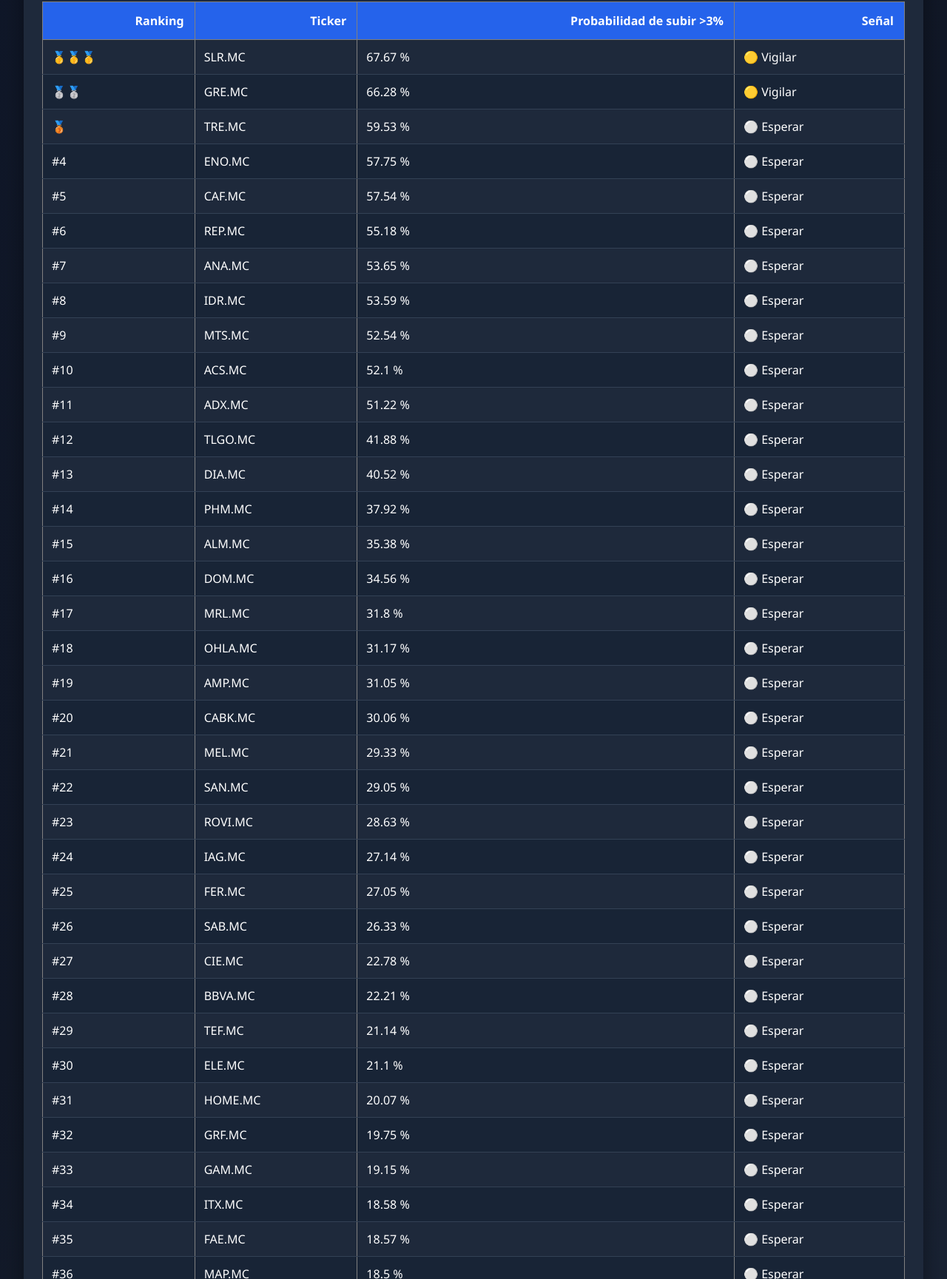
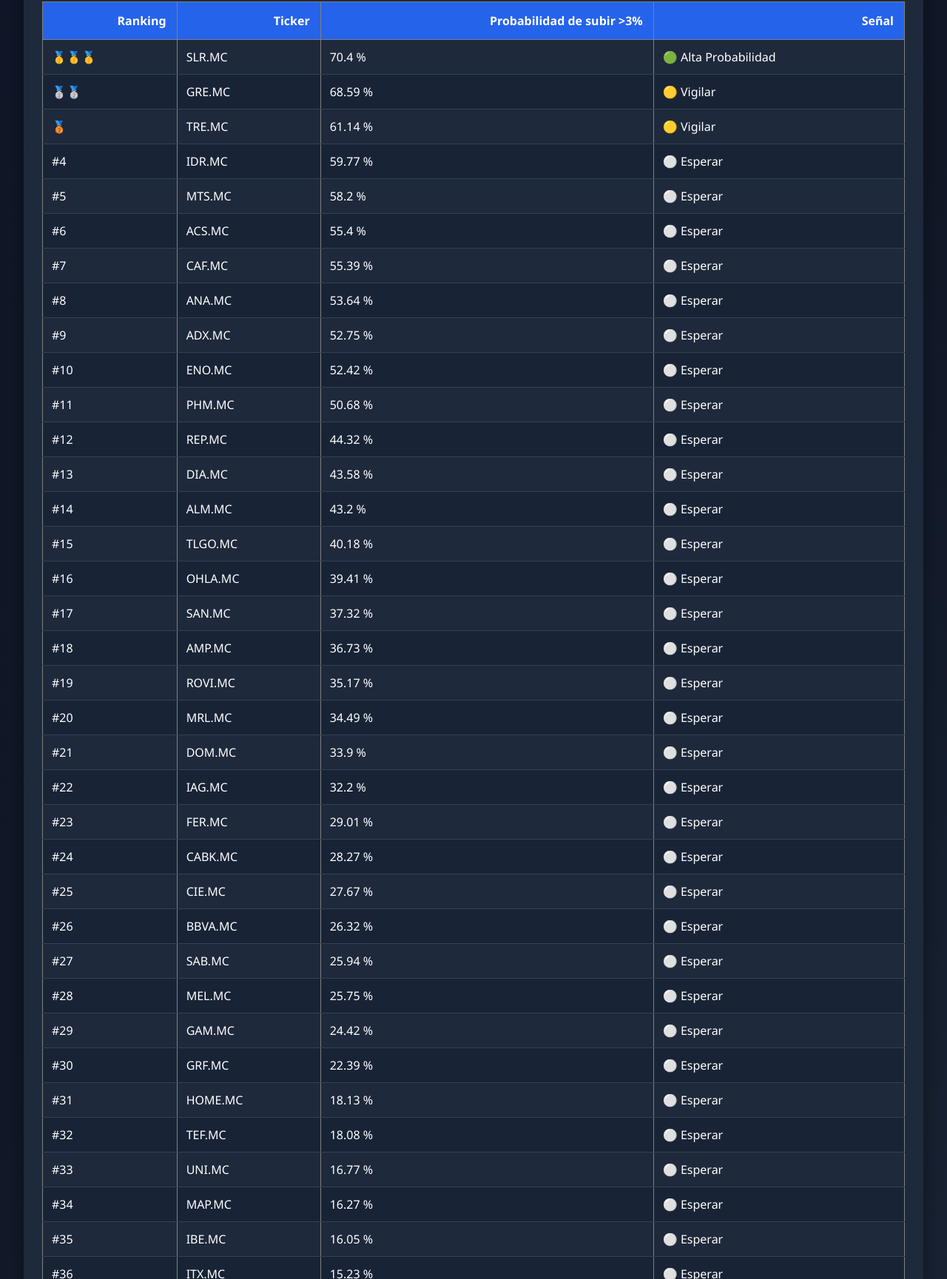
Before and after one commit to viargi1980/Bolsa-Espana-AI, a plain HTML site: page docs/index.html in a window 1280 px wide. Shown: the part 1071-2800 px from the top of the page at 74% size. Drawn offline with Linux system fonts and the light colour scheme.

Commit message:
Actualizar página web automática

```diff
--- a/docs/index.html
+++ b/docs/index.html
@@ -139,7 +139,7 @@ Inteligencia Artificial para detectar oportunidades bursátiles
 </p>
 
 <div class="badge">
-📅 Actualizado: 16/11/2026 16:55
+📅 Actualizado: 17/11/2026 08:39
 </div>
 
 </div>
@@ -208,283 +208,283 @@ suba más de un 3% en la próxima sesión bursátil.
     <tr>
       <td>🥇🥇🥇</td>
       <td>SLR.MC</td>
-      <td>67.67 %</td>
-      <td>🟡 Vigilar</td>
+      <td>70.4 %</td>
+      <td>🟢 Alta Probabilidad</td>
     </tr>
     <tr>
       <td>🥈🥈</td>
       <td>GRE.MC</td>
-      <td>66.28 %</td>
+      <td>68.59 %</td>
       <td>🟡 Vigilar</td>
     </tr>
     <tr>
       <td>🥉</td>
       <td>TRE.MC</td>
-      <td>59.53 %</td>
-      <td>⚪ Esperar</td>
+      <td>61.14 %</td>
+      <td>🟡 Vigilar</td>
     </tr>
     <tr>
       <td>#4</td>
-      <td>ENO.MC</td>
-      <td>57.75 %</td>
+      <td>IDR.MC</td>
+      <td>59.77 %</td>
       <td>⚪ Esperar</td>
     </tr>
     <tr>
       <td>#5</td>
-      <td>CAF.MC</td>
-      <td>57.54 %</td>
+      <td>MTS.MC</td>
+      <td>58.2 %</td>
       <td>⚪ Esperar</td>
     </tr>
     <tr>
       <td>#6</td>
-      <td>REP.MC</td>
-      <td>55.18 %</td>
+      <td>ACS.MC</td>
+      <td>55.4 %</td>
       <td>⚪ Esperar</td>
     </tr>
     <tr>
       <td>#7</td>
-      <td>ANA.MC</td>
-      <td>53.65 %</td>
+      <td>CAF.MC</td>
+      <td>55.39 %</td>
       <td>⚪ Esperar</td>
     </tr>
     <tr>
       <td>#8</td>
-      <td>IDR.MC</td>
-      <td>53.59 %</td>
+      <td>ANA.MC</td>
+      <td>53.64 %</td>
       <td>⚪ Esperar</td>
     </tr>
     <tr>
       <td>#9</td>
-      <td>MTS.MC</td>
-      <td>52.54 %</td>
+      <td>ADX.MC</td>
+      <td>52.75 %</td>
       <td>⚪ Esperar</td>
     </tr>
     <tr>
       <td>#10</td>
-      <td>ACS.MC</td>
-      <td>52.1 %</td>
+      <td>ENO.MC</td>
+      <td>52.42 %</td>
       <td>⚪ Esperar</td>
     </tr>
     <tr>
       <td>#11</td>
-      <td>ADX.MC</td>
-      <td>51.22 %</td>
+      <td>PHM.MC</td>
+      <td>50.68 %</td>
       <td>⚪ Esperar</td>
     </tr>
     <tr>
       <td>#12</td>
-      <td>TLGO.MC</td>
-      <td>41.88 %</td>
+      <td>REP.MC</td>
+      <td>44.32 %</td>
       <td>⚪ Esperar</td>
     </tr>
     <tr>
       <td>#13</td>
       <td>DIA.MC</td>
-      <td>40.52 %</td>
+      <td>43.58 %</td>
       <td>⚪ Esperar</td>
     </tr>
     <tr>
       <td>#14</td>
-      <td>PHM.MC</td>
-      <td>37.92 %</td>
+      <td>ALM.MC</td>
+      <td>43.2 %</td>
       <td>⚪ Esperar</td>
     </tr>
     <tr>
       <td>#15</td>
-      <td>ALM.MC</td>
-      <td>35.38 %</td>
+      <td>TLGO.MC</td>
+      <td>40.18 %</td>
       <td>⚪ Esperar</td>
     </tr>
     <tr>
       <td>#16</td>
-      <td>DOM.MC</td>
-      <td>34.56 %</td>
+      <td>OHLA.MC</td>
+      <td>39.41 %</td>
       <td>⚪ Esperar</td>
     </tr>
     <tr>
       <td>#17</td>
-      <td>MRL.MC</td>
-      <td>31.8 %</td>
+      <td>SAN.MC</td>
+      <td>37.32 %</td>
       <td>⚪ Esperar</td>
     </tr>
     <tr>
       <td>#18</td>
-      <td>OHLA.MC</td>
-      <td>31.17 %</td>
+      <td>AMP.MC</td>
+      <td>36.73 %</td>
       <td>⚪ Esperar</td>
     </tr>
     <tr>
       <td>#19</td>
-      <td>AMP.MC</td>
-      <td>31.05 %</td>
+      <td>ROVI.MC</td>
+      <td>35.17 %</td>
       <td>⚪ Esperar</td>
     </tr>
     <tr>
       <td>#20</td>
-      <td>CABK.MC</td>
-      <td>30.06 %</td>
+      <td>MRL.MC</td>
+      <td>34.49 %</td>
       <td>⚪ Esperar</td>
     </tr>
     <tr>
       <td>#21</td>
-      <td>MEL.MC</td>
-      <td>29.33 %</td>
+      <td>DOM.MC</td>
+      <td>33.9 %</td>
       <td>⚪ Esperar</td>
     </tr>
     <tr>
       <td>#22</td>
-      <td>SAN.MC</td>
-      <td>29.05 %</td>
+      <td>IAG.MC</td>
+      <td>32.2 %</td>
       <td>⚪ Esperar</td>
     </tr>
     <tr>
       <td>#23</td>
-      <td>ROVI.MC</td>
-      <td>28.63 %</td>
+      <td>FER.MC</td>
+      <td>29.01 %</td>
       <td>⚪ Esperar</td>
     </tr>
     <tr>
       <td>#24</td>
-      <td>IAG.MC</td>
-      <td>27.14 %</td>
+      <td>CABK.MC</td>
+      <td>28.27 %</td>
       <td>⚪ Esperar</td>
     </tr>
     <tr>
       <td>#25</td>
-      <td>FER.MC</td>
-      <td>27.05 %</td>
+      <td>CIE.MC</td>
+      <td>27.67 %</td>
       <td>⚪ Esperar</td>
     </tr>
     <tr>
       <td>#26</td>
-      <td>SAB.MC</td>
-      <td>26.33 %</td>
+      <td>BBVA.MC</td>
+      <td>26.32 %</td>
       <td>⚪ Esperar</td>
     </tr>
     <tr>
       <td>#27</td>
-      <td>CIE.MC</td>
-      <td>22.78 %</td>
+      <td>SAB.MC</td>
+      <td>25.94 %</td>
       <td>⚪ Esperar</td>
     </tr>
     <tr>
       <td>#28</td>
-      <td>BBVA.MC</td>
-      <td>22.21 %</td>
+      <td>MEL.MC</td>
+      <td>25.75 %</td>
       <td>⚪ Esperar</td>
     </tr>
     <tr>
       <td>#29</td>
-      <td>TEF.MC</td>
-      <td>21.14 %</td>
+      <td>GAM.MC</td>
+      <td>24.42 %</td>
       <td>⚪ Esperar</td>
     </tr>
     <tr>
       <td>#30</td>
-      <td>ELE.MC</td>
-      <td>21.1 %</td>
+      <td>GRF.MC</td>
+      <td>22.39 %</td>
       <td>⚪ Esperar</td>
     </tr>
     <tr>
       <td>#31</td>
       <td>HOME.MC</td>
-      <td>20.07 %</td>
+      <td>18.13 %</td>
       <td>⚪ Esperar</td>
     </tr>
     <tr>
       <td>#32</td>
-      <td>GRF.MC</td>
-      <td>19.75 %</td>
+      <td>TEF.MC</td>
+      <td>18.08 %</td>
       <td>⚪ Esperar</td>
     </tr>
     <tr>
       <td>#33</td>
-      <td>GAM.MC</td>
-      <td>19.15 %</td>
+      <td>UNI.MC</td>
+      <td>16.77 %</td>
       <td>⚪ Esperar</td>
     </tr>
     <tr>
       <td>#34</td>
-      <td>ITX.MC</td>
-      <td>18.58 %</td>
+      <td>MAP.MC</td>
+      <td>16.27 %</td>
       <td>⚪ Esperar</td>
     </tr>
     <tr>
       <td>#35</td>
-      <td>FAE.MC</td>
-      <td>18.57 %</td>
+      <td>IBE.MC</td>
+      <td>16.05 %</td>
       <td>⚪ Esperar</td>
     </tr>
     <tr>
       <td>#36</td>
-      <td>MAP.MC</td>
-      <td>18.5 %</td>
+      <td>ITX.MC</td>
+      <td>15.23 %</td>
       <td>⚪ Esperar</td>
     </tr>
     <tr>
       <td>#37</td>
-      <td>UNI.MC</td>
-      <td>15.94 %</td>
+      <td>ELE.MC</td>
+      <td>15.0 %</td>
       <td>⚪ Esperar</td>
     </tr>
     <tr>
       <td>#38</td>
-      <td>IBE.MC</td>
-      <td>14.33 %</td>
+      <td>COL.MC</td>
+      <td>14.65 %</td>
       <td>⚪ Esperar</td>
     </tr>
     <tr>
       <td>#39</td>
-      <td>NTGY.MC</td>
-      <td>12.22 %</td>
+      <td>FAE.MC</td>
+      <td>13.47 %</td>
       <td>⚪ Esperar</td>
     </tr>
     <tr>
       <td>#40</td>
-      <td>AENA.MC</td>
-      <td>10.32 %</td>
+      <td>RED.MC</td>
+      <td>12.97 %</td>
       <td>⚪ Esperar</td>
     </tr>
     <tr>
       <td>#41</td>
-      <td>COL.MC</td>
-      <td>9.24 %</td>
+      <td>NTGY.MC</td>
+      <td>12.94 %</td>
       <td>⚪ Esperar</td>
     </tr>
     <tr>
       <td>#42</td>
-      <td>AZK.MC</td>
-      <td>8.75 %</td>
+      <td>AENA.MC</td>
+      <td>11.95 %</td>
       <td>⚪ Esperar</td>
     </tr>
     <tr>
       <td>#43</td>
       <td>LOG.MC</td>
-      <td>8.27 %</td>
+      <td>10.17 %</td>
       <td>⚪ Esperar</td>
     </tr>
     <tr>
       <td>#44</td>
-      <td>RED.MC</td>
-      <td>7.81 %</td>
+      <td>AZK.MC</td>
+      <td>9.84 %</td>
       <td>⚪ Esperar</td>
     </tr>
     <tr>
       <td>#45</td>
       <td>ENG.MC</td>
-      <td>6.53 %</td>
+      <td>8.71 %</td>
       <td>⚪ Esperar</td>
     </tr>
     <tr>
       <td>#46</td>
-      <td>VIS.MC</td>
-      <td>6.12 %</td>
+      <td>EBRO.MC</td>
+      <td>7.02 %</td>
       <td>⚪ Esperar</td>
     </tr>
     <tr>
       <td>#47</td>
-      <td>EBRO.MC</td>
-      <td>5.66 %</td>
+      <td>VIS.MC</td>
+      <td>6.61 %</td>
       <td>⚪ Esperar</td>
     </tr>
   </tbody>
@@ -507,7 +507,7 @@ suba más de un 3% en la próxima sesión bursátil.
 <div class="footer">
 
 🤖 Generado automáticamente por Bolsa España AI<br>
-📅 Última actualización: 16/11/2026 16:55
+📅 Última actualización: 17/11/2026 08:39
 
 </div>
 
```
